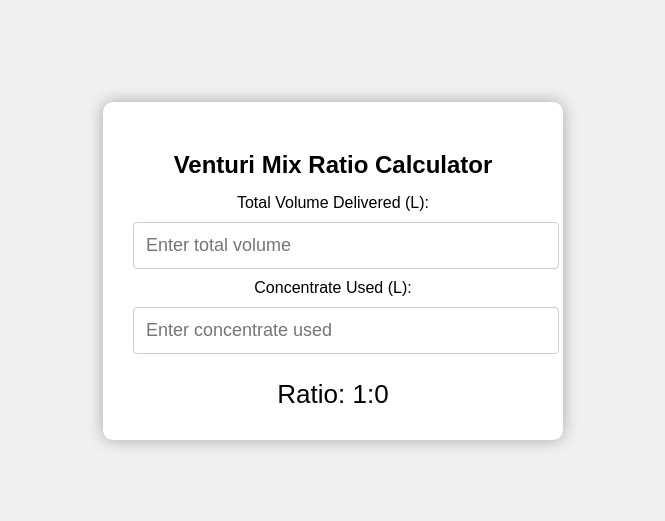
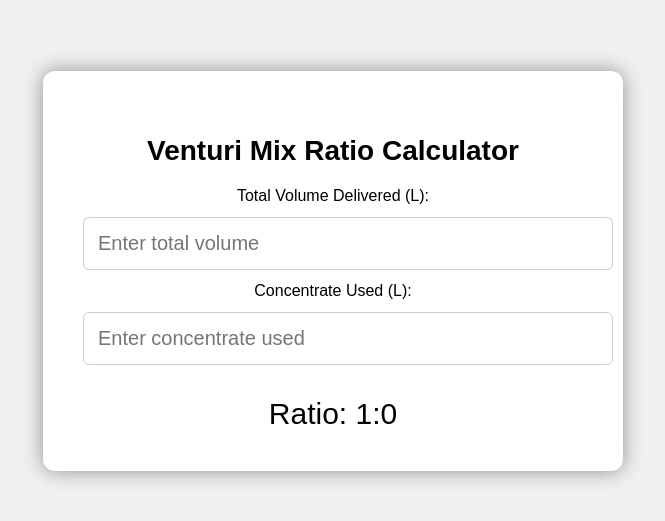
Before and after one commit to MadKiwi98/Mix-Ratio-Calculator, a plain HTML site: page index.html in a window 1280 px wide. Shown: the part 129-650 px from the top of the page, without its empty margins (307-972 px from the left). Drawn offline with Linux system fonts and the light colour scheme.

Commit message:
Update index.html

```diff
--- a/index.html
+++ b/index.html
@@ -16,27 +16,27 @@
         }
         .calculator {
             background-color: white;
-            padding: 30px; /* Increased padding */
-            border-radius: 10px; /* Slightly larger border radius */
-            box-shadow: 0 0 16px rgba(0, 0, 0, 0.3); /* Increased shadow */
+            padding: 40px; /* Increased padding */
+            border-radius: 12px; /* Larger border radius */
+            box-shadow: 0 0 20px rgba(0, 0, 0, 0.4); /* Increased shadow */
             text-align: center;
-            width: 400px; /* Increased width */
+            width: 500px; /* Increased width */
         }
         input {
-            padding: 12px; /* Increased padding */
-            margin: 10px 0; /* Increased margin */
+            padding: 14px; /* Increased padding */
+            margin: 12px 0; /* Increased margin */
             width: 100%;
             border: 1px solid #ccc;
-            border-radius: 4px;
-            font-size: 18px; /* Increased font size */
+            border-radius: 6px; /* Slightly larger border radius */
+            font-size: 20px; /* Increased font size */
         }
         h2 {
-            font-size: 24px; /* Increased font size */
-            margin-bottom: 15px; /* Increased margin */
+            font-size: 28px; /* Increased font size */
+            margin-bottom: 20px; /* Increased margin */
         }
         .result {
-            font-size: 26px; /* Increased font size */
-            margin-top: 15px; /* Increased margin */
+            font-size: 30px; /* Increased font size */
+            margin-top: 20px; /* Increased margin */
         }
     </style>
 </head>
```
